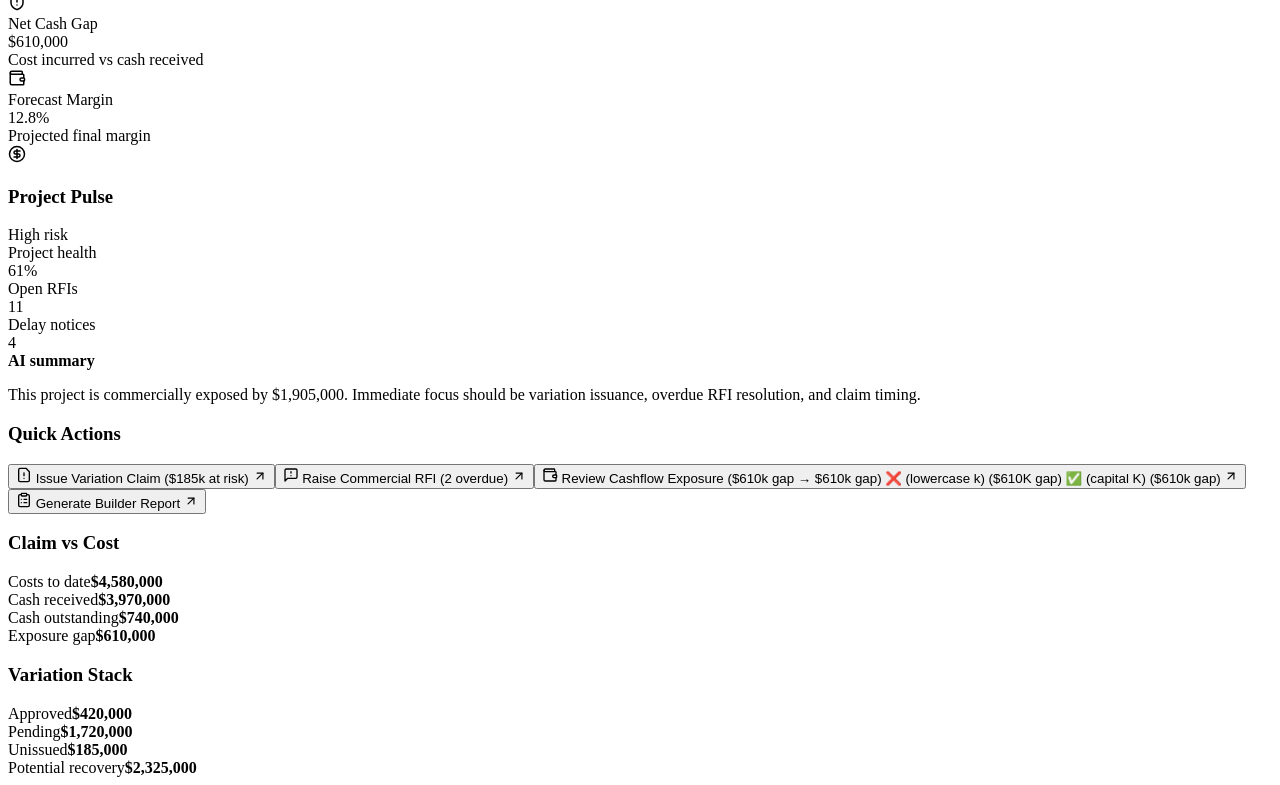
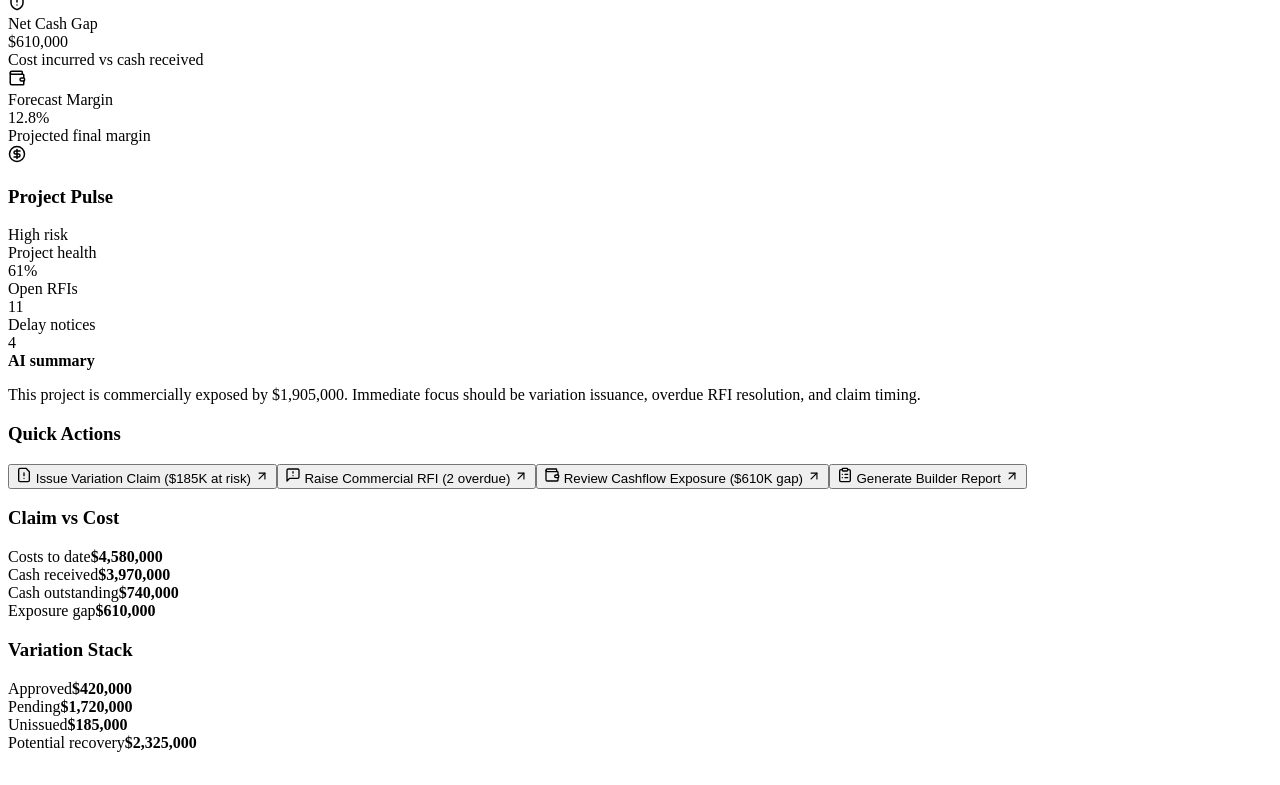
Before and after one commit to SamBachir/synctask-demo, a React (Vite) app: page / in a window 1280 px wide. Shown: the part 540-1325 px from the top of the page. After the commit the page ends 1300 px from the top, so only its background shows below. Built offline with nearby package versions, Linux system fonts and the light colour scheme; the HTML template or start-up script is replaced by a standard one.

Commit message:
Update App.jsx

```diff
--- a/src/App.jsx
+++ b/src/App.jsx
@@ -271,14 +271,13 @@ export default function App() {
               <SectionCard title="Quick Actions">
                 <div className="quick-actions">
                   <button className="action-btn" onClick={() => go('variation')}>
-                <FileWarning size={16} /> Issue Variation Claim ($185k at risk) <ArrowUpRight size={14} />
+                <FileWarning size={16} /> Issue Variation Claim ($185K at risk) <ArrowUpRight size={14} />
                   </button>
                   <button className="action-btn" onClick={() => go('rfi')}>
                     <MessageSquareWarning size={16} /> Raise Commercial RFI (2 overdue) <ArrowUpRight size={14} />
                   </button>
                   <button className="action-btn" onClick={() => go('commercial')}>
-                    <Wallet size={16} /> Review Cashflow Exposure ($610k gap → $610k gap)  ❌ (lowercase k)
-($610K gap)             ✅ (capital K) ($610k gap) <ArrowUpRight size={14} />
+                    <Wallet size={16} /> Review Cashflow Exposure ($610K gap) <ArrowUpRight size={14} />
                   </button>
                   <button className="action-btn" onClick={() => go('weekly')}>
                     <ClipboardList size={16} /> Generate Builder Report <ArrowUpRight size={14} />
```
